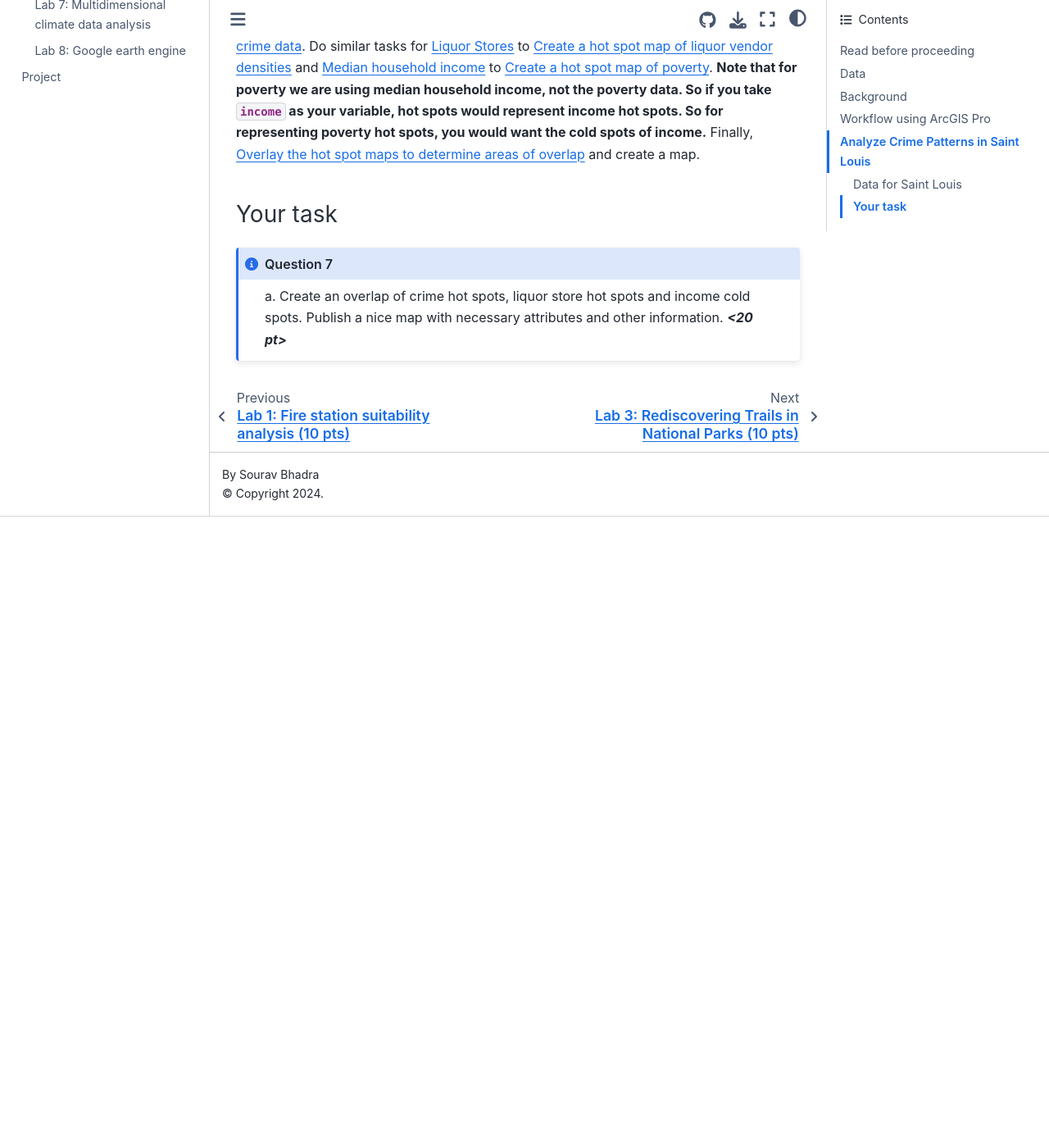
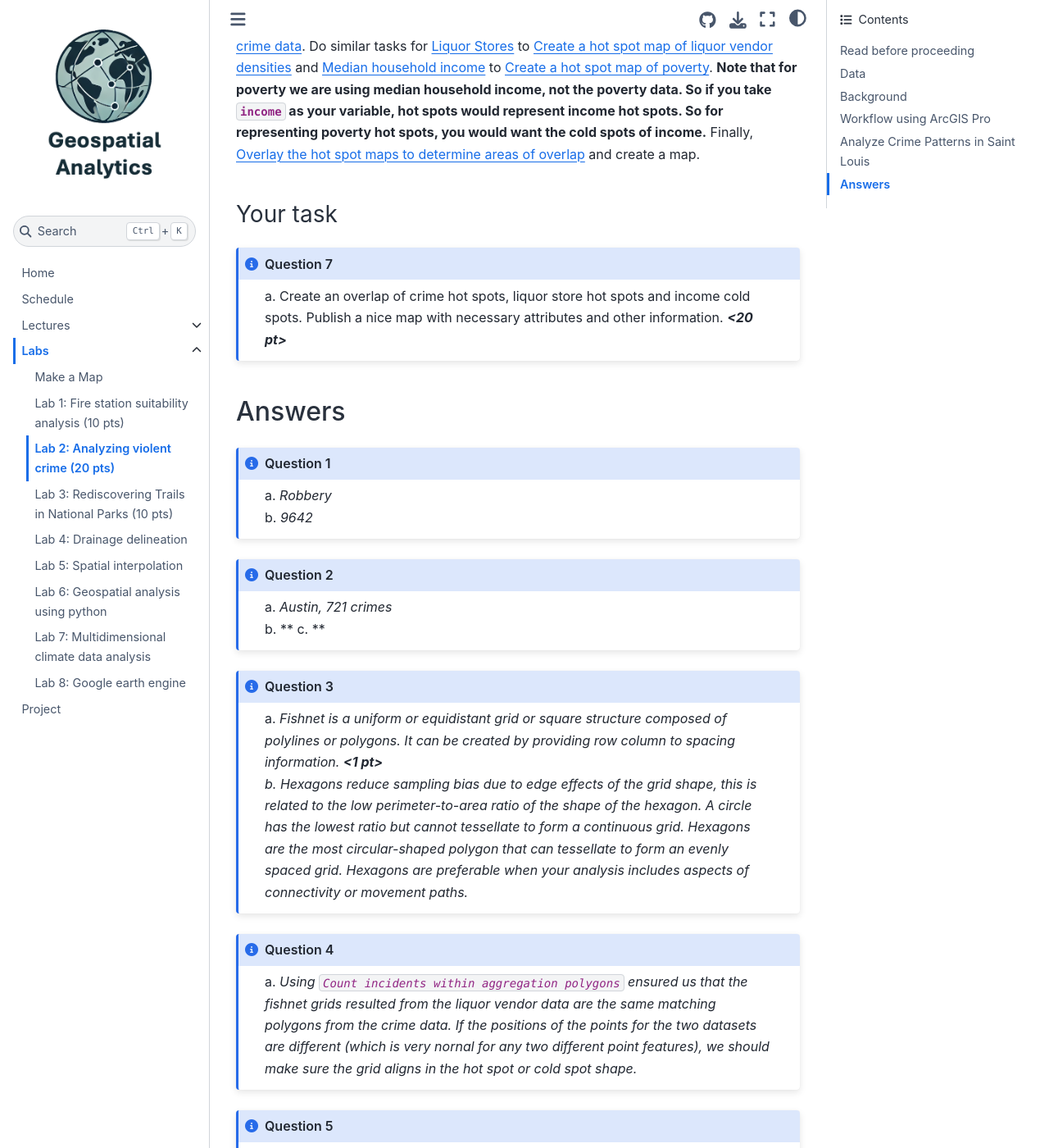
Before and after one commit to souravbhadra/GIS5120, a Jupyter Book: the page built from docs/labs/lab-2/lab-2.md, in a window 1280 px wide and 1400 px high, scrolled down 30864 px. Shown: the whole window at 82% size. Built offline with Jupyter Book 1.0.4 settings and Sphinx 7.4.7 and the Sphinx Book theme 1.1.4, drawn with Linux system fonts in a browser that asks for light colours; before the commit the page ends 31494 px from its top, so only the background shows below that; some of the changed text lies outside the part shown.

Commit message:
added lab 2 answers, uploaded stream figs

````diff
--- a/docs/labs/lab-2/lab-2.md
+++ b/docs/labs/lab-2/lab-2.md
@@ -520,3 +520,52 @@ Follow the steps to [Create a hot spot map of violent crime densities](#create-a
 
 a. Create an overlap of crime hot spots, liquor store hot spots and income cold spots. Publish a nice map with necessary attributes and other information. ***<20 pt>***
 ```
+
+
+## Answers
+
+```{admonition} Question 1
+:class: note
+
+a. *Robbery*
+b. *9642*
+```
+
+```{admonition} Question 2
+:class: note
+
+a. *Austin, 721 crimes*
+b. **
+c. **
+```
+
+```{admonition} Question 3
+:class: note
+
+a. *Fishnet is a uniform or equidistant grid or square structure composed of polylines or polygons. It can be created by providing row column to spacing information. ***<1 pt>***
+b. Hexagons reduce sampling bias due to edge effects of the grid shape, this is related to the low perimeter-to-area ratio of the shape of the hexagon. A circle has the lowest ratio but cannot tessellate to form a continuous grid. Hexagons are the most circular-shaped polygon that can tessellate to form an evenly spaced grid. Hexagons are preferable when your analysis includes aspects of connectivity or movement paths.*
+```
+
+```{admonition} Question 4
+:class: note
+
+a. *Using `Count incidents within aggregation polygons` ensured us that the fishnet grids resulted from the liquor vendor data are the same matching polygons from the crime data. If the positions of the points for the two datasets are different (which is very nornal for any two different point features), we should make sure the grid aligns in the hot spot or cold spot shape.*
+```
+
+```{admonition} Question 5
+:class: note
+
+a. *NetCDF files are multidimensional structured data formats. NetCDFs are extremely useful when we have raster or grid data but at different dimensional level. For example, we can have time series climate data for a location but the temporal dimension is not the only dimension. May be we need to store the different variables like temperature, precipitation, water pressure for the same time series. Now we have several dimensions and NetCDF would be a very efficient way to store this data.*
+```
+
+```{admonition} Question 6
+:class: note
+
+a. *Create map*
+```
+
+```{admonition} Question 7
+:class: note
+
+a. *Create map*
+```
````
Also changed, not shown: 7 other files.
